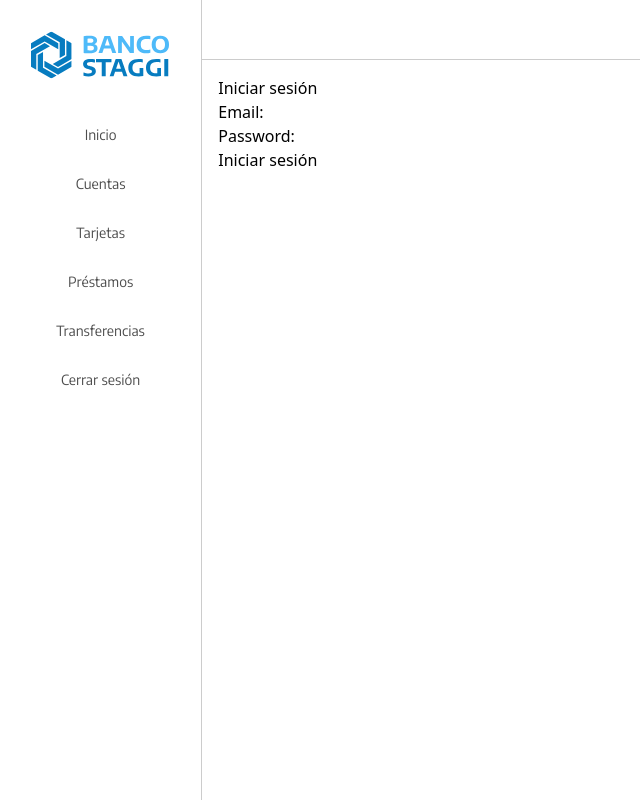
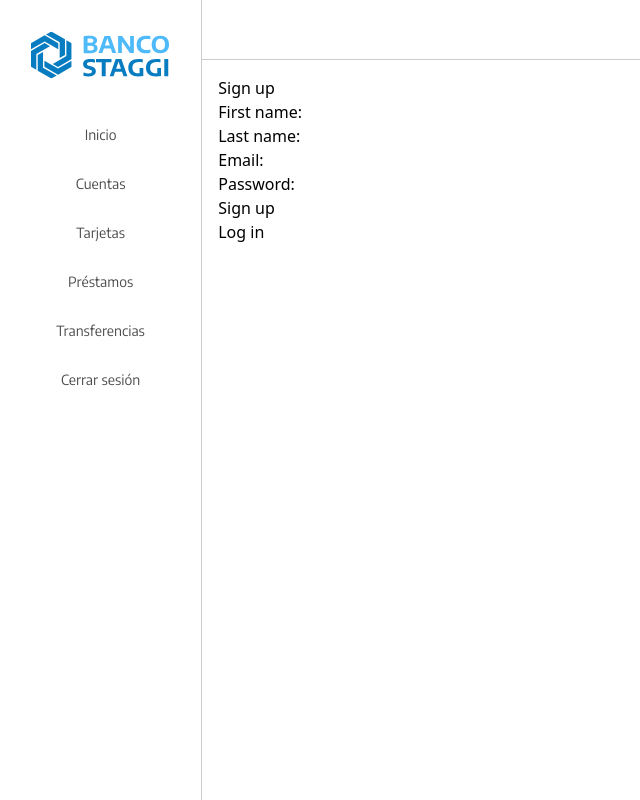
Before and after one commit to STAGGI-Develop/STAGGI-frontend, an Angular app: page /register in a window 1280 px wide. Shown: the whole page, without its empty margins (0-640 px from the left). Built offline with nearby package versions, Linux system fonts and the light colour scheme; no server answers.

Commit message:
feat (services, views): implement client registration

```diff
--- a/src/app/app-routing.module.ts
+++ b/src/app/app-routing.module.ts
@@ -18,6 +18,7 @@
   { path: 'cards', component: CardsComponent },
   { path: 'cards/create', component: CreateCardComponent },
   { path: 'loans', component: LoansComponent },
+  { path: 'login', component: LoginComponent },
   { path: 'register', component: RegisterComponent },
 ];
 
--- a/src/app/app.component.html
+++ b/src/app/app.component.html
@@ -71,9 +71,12 @@
       class="box-border w-full h-[60px] overflow-hidden border-b-[1px] border-solid border-gray"
     ></div>
     <main class="px-4 py-4">
-      <router-outlet *ngIf="client; else login"></router-outlet>
-      <ng-template #login>
-        <app-login (userLoggedIn)="getClient()"></app-login>
+      <router-outlet *ngIf="client; else auth"></router-outlet>
+      <ng-template #auth>
+        <app-register *ngIf="registerRoute; else login"></app-register>
+        <ng-template #login>
+          <app-login (userLoggedIn)="getClient()"></app-login>
+        </ng-template>
       </ng-template>
     </main>
   </div>
--- a/src/app/app.component.ts
+++ b/src/app/app.component.ts
@@ -1,4 +1,5 @@
 import { Component, OnInit } from '@angular/core';
+import { Router, NavigationEnd } from '@angular/router';
 import { ClientsService } from './clients.service';
 import { Client } from './interfaces';
 import { AuthService } from './auth.service';
@@ -12,10 +13,20 @@
   // userLoggedIn: boolean = false;
   client?: Client;
 
+  registerRoute: boolean = false;
+
   constructor(
     private clientService: ClientsService,
-    private authService: AuthService
-  ) {}
+    private authService: AuthService,
+    private router: Router
+  ) {
+    this.router.events.subscribe((event) => {
+      if (event instanceof NavigationEnd) {
+        this.registerRoute = event.url === '/register';
+        console.log(event.url);
+      }
+    });
+  }
 
   ngOnInit(): void {
     this.getClient();
--- a/src/app/login/login.component.html
+++ b/src/app/login/login.component.html
@@ -11,3 +11,5 @@
   </div>
   <button type="submit">Iniciar sesión</button>
 </form>
+
+<a routerLink="/register">Registrarse</a>
--- a/src/app/login/login.component.ts
+++ b/src/app/login/login.component.ts
@@ -1,6 +1,7 @@
 import { Component, Output, EventEmitter } from '@angular/core';
 import { FormGroup, FormControl, Validators } from '@angular/forms';
 import { AuthService } from '../auth.service';
+import { Router } from '@angular/router';
 
 @Component({
   selector: 'app-login',
@@ -15,16 +16,17 @@
     password: new FormControl('', [Validators.required]),
   });
 
-  constructor(private authService: AuthService) {}
+  constructor(private authService: AuthService, private router: Router) {}
 
   onSubmit() {
     const email = this.loginForm.value.email;
     const password = this.loginForm.value.password;
     if (!email || !password) return;
     if (this.loginForm.valid) {
-      this.authService
-        .login({ email, password })
-        .subscribe(() => this.userLoggedIn.emit(true));
+      this.authService.login({ email, password }).subscribe(() => {
+        this.userLoggedIn.emit(true);
+        this.router.navigate(['/']);
+      });
     } else {
       console.error('Algo salió mal');
     }
--- a/src/app/register/register.component.html
+++ b/src/app/register/register.component.html
@@ -1 +1,23 @@
-<p>register works!</p>
+<h2>Sign up</h2>
+
+<form [formGroup]="signupForm" (ngSubmit)="onSubmit()">
+  <div>
+    <label for="firstName">First name: </label>
+    <input type="text" id="firstName" formControlName="firstName" />
+  </div>
+  <div>
+    <label for="lastName">Last name: </label>
+    <input type="text" id="lastName" formControlName="lastName" />
+  </div>
+  <div>
+    <label for="email">Email: </label>
+    <input type="text" id="email" formControlName="email" />
+  </div>
+  <div>
+    <label for="email">Password: </label>
+    <input type="password" id="password" formControlName="password" />
+  </div>
+  <button type="submit">Sign up</button>
+</form>
+
+<a routerLink="/login">Log in</a>
--- a/src/app/register/register.component.ts
+++ b/src/app/register/register.component.ts
@@ -1,10 +1,42 @@
-import { Component } from '@angular/core';
+import { Component, OnInit } from '@angular/core';
+import { ClientsService } from '../clients.service';
+import { Router } from '@angular/router';
+import { FormControl, FormGroup, Validators } from '@angular/forms';
 
 @Component({
   selector: 'app-register',
   templateUrl: './register.component.html',
-  styleUrls: ['./register.component.css']
+  styleUrls: ['./register.component.css'],
 })
 export class RegisterComponent {
+  constructor(private clientsService: ClientsService, private router: Router) {}
 
+  signupForm = new FormGroup({
+    firstName: new FormControl('', [Validators.required]),
+    lastName: new FormControl('', [Validators.required]),
+    email: new FormControl('', [Validators.required, Validators.email]),
+    password: new FormControl('', [Validators.required]),
+  });
+
+  onSubmit() {
+    const firstName = this.signupForm.value.firstName;
+    const lastName = this.signupForm.value.lastName;
+    const email = this.signupForm.value.email;
+    const password = this.signupForm.value.password;
+    if (!email || !password || !firstName || !lastName) return;
+    if (this.signupForm.valid) {
+      this.createUser({ firstName, lastName, email, password });
+    }
+  }
+
+  createUser(credentials: {
+    firstName: string;
+    lastName: string;
+    email: string;
+    password: string;
+  }) {
+    this.clientsService
+      .createClient(credentials)
+      .subscribe(() => this.router.navigate(['/login']));
+  }
 }
```
